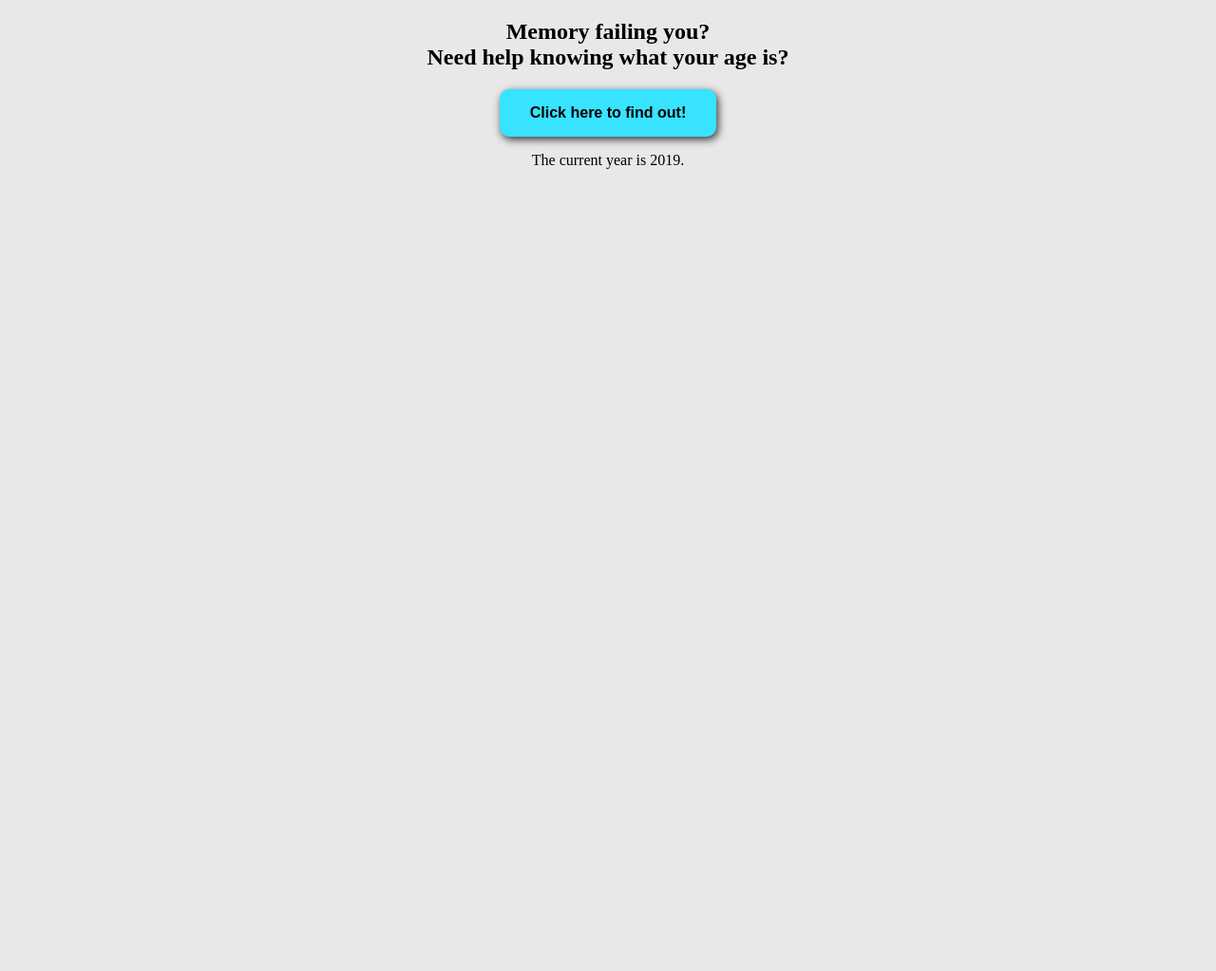
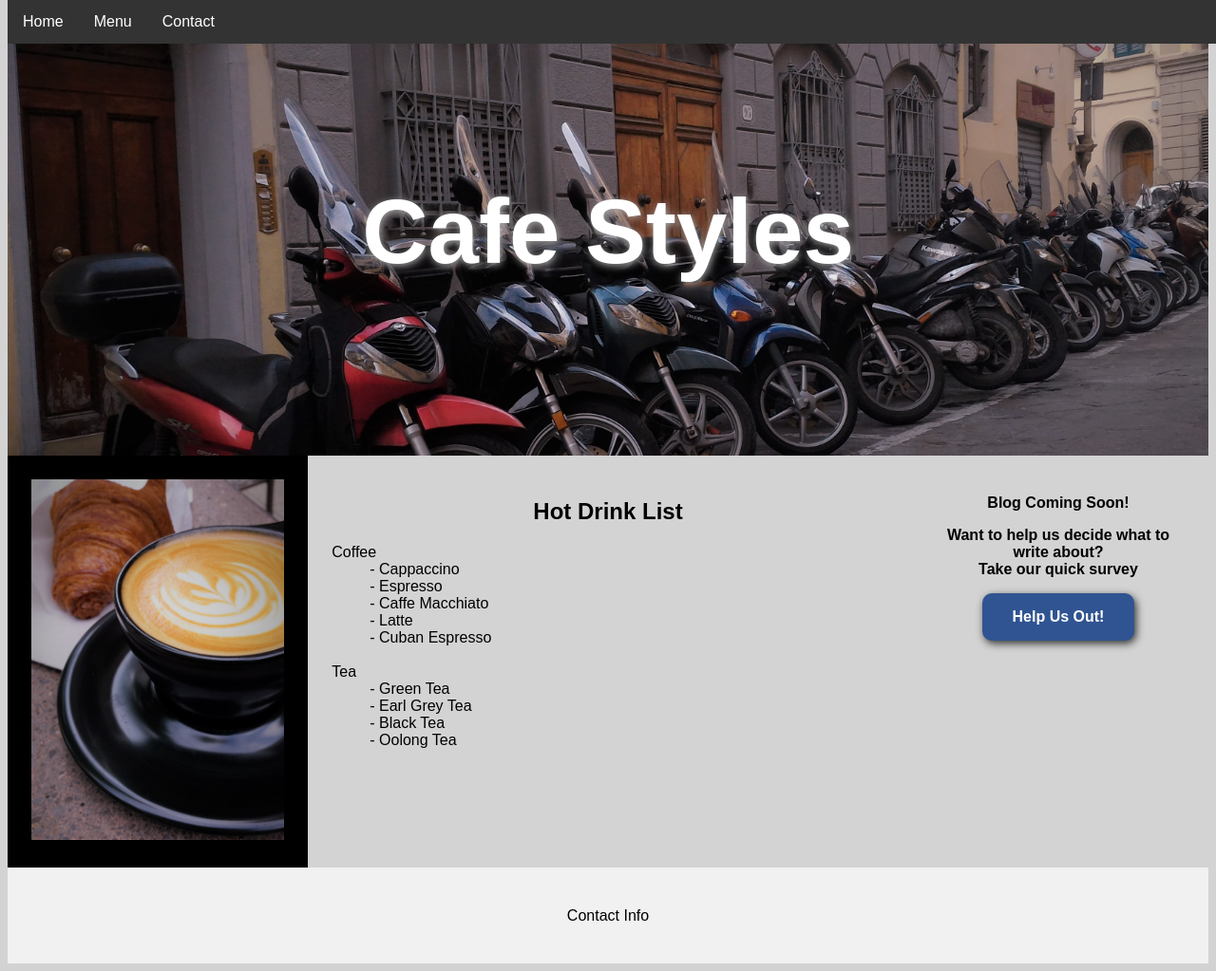
Before and after one commit to ShadowRogue42/DMP, a plain HTML site: page index.html in a window 1280 px wide. Shown: the whole page at 95% size. Before the commit the page ends 800 px from the top, so only its background shows below. Drawn offline with Linux system fonts and the light colour scheme.

Commit message:
rubric3 work

```diff
--- a/index.html
+++ b/index.html
@@ -2,29 +2,75 @@
 <html>
 <head>
 	<meta charset="utf-8">
-	<title>Rubric 1</title>
+	<title>Rubric 3</title>
 	<link href="style.css" type="text/css" rel="stylesheet">
-
-	<script src="script.js"></script>
-
 </head>
 
 <body>
 
-	<h2>Memory failing you?<br/>Need help knowing what your age is?</h2>
+	<div class="topnav">
+		<ul id="nav">
+			<li><a href="#home">Home</a></li>
+			<li><a href="#menu">Menu</a></li>
+			<li><a href="#contact">Contact</a></li>
+		</ul>
+	</div>
 
-	<button onClick="myFunction()">Click here to find out!</button>
+	<div class="header" id="home">
+		<h2>Cafe Styles</h2>
+	</div>
 
-	<p>The current year is <span id="date"></span>.</p>
+	<div class="row">
+		<div class="column side" style="background-color: black">
+			<div>
+				<img class="sideImg" src="images/cafe.jpg" alt="">
+			</div>
+		</div>
 
-	<p id="prompto"></p>
+		<div id="menu" class="column middle">
+
+			<h2 id="menuTitle">Hot Drink List</h2>
+
+			<dl>
+				<div id="coffee">
+					<dt >Coffee</dt>
+						<dd>- Cappaccino</dd>
+						<dd>- Espresso</dd>
+						<dd>- Caffe Macchiato</dd>
+						<dd>- Latte</dd>
+				</div>
+				<br/>
+				<div id="teas">
+					<dt >Tea</dt>
+						<dd>- Green Tea</dd>
+						<dd>- Earl Grey Tea</dd>
+						<dd>- Black Tea</dd>
+						<dd>- Oolong Tea</dd>
+				</div>
+			</dl>
+
+		</div>
+		<div class="column side" id="blog">
+
+			<p>Blog Coming Soon!</p>
+
+			<p>Want to help us decide what to write about? <br/> Take our quick survey</p>
+			<button onClick="mySurvey()">Help Us Out!</button>
+
+			<p id="prompto"></p>
+
+		</div>
+	</div>
+
+	<div class="footer">
+		<p id="contact">Contact Info</p>
+	</div>
 
 
-	<script>
-		var time = new Date();
-		console.log(time.getFullYear());
-		document.getElementById("date").innerHTML = time.getFullYear();
-	</script>
+
+
+	<script src="script.js"></script>
 
 </body>
+
 </html>
--- a/script.js
+++ b/script.js
@@ -1,15 +1,44 @@
 // JavaScript Document
 
-function myFunction() {
+var navChild = document.getElementById("nav");
+
+console.log("Number of nav links: " + navChild.childElementCount);
+
+var menuItems = document.getElementsByTagName("dd");
+
+console.log("Number of items on menu: " + menuItems.length);
+
+
+
+var myMenu = document.getElementById("menuTitle");
+
+myMenu.setAttribute("style", "text-align: center");
+
+var myBlog = document.getElementById("blog");
+
+myBlog.setAttribute("style", "text-align: center; font-weight: bold;");
+
+
+
+var newItem = document.createElement("dd");
+
+var newText = document.createTextNode("- Cuban Espresso");
+
+document.getElementById("coffee").appendChild(newItem);
+
+newItem.appendChild(newText);
+
+
+
+
+function mySurvey() {
 	var txt;
-	var birth = prompt("Please enter the year you were born:", "YYYY");
-	var age = 2019 - birth;
-	var person = prompt("Please enter your name:", "Harry Potter");
+	var drink = prompt("What type of drinks do you enjoy?", "Coffee");
 
-	if (person == null || person == "") {
-		txt = "User cancelled the prompt.";
+	if (drink == null || drink == "") {
+		txt = "User cancelled the survey.";
 	} else {
-		txt = "Hello " + person + "! You are " + age + ".";
+		txt = "Thanks for taking our survey! Check back later to learn of great " + drink + " recipes and ideas!";
 	}
 	document.getElementById("prompto").innerHTML = txt;
 }
--- a/style.css
+++ b/style.css
@@ -1,17 +1,106 @@
 /* CSS Document */
 
+* {
+  box-sizing: border-box;
+}
+
 body {
+  font-family: Arial, Helvetica, sans-serif;
+	background-color: lightgray;
+}
+
+/* Style the top navigation bar */
+.topnav {
+	display: block;
+}
+
+.topnav ul {
+	list-style-type: none;
+	margin: 0;
+	padding: 0;
+	overflow: hidden;
+	background-color: #333;
+	position: fixed;
+	width: 100%;
+	top: 0;
+}
+
+.topnav li {
+	float: left;
+}
+
+/* Style the topnav links */
+.topnav li a {
+	display: block;
+	color: white;
 	text-align: center;
-	background-color: #E8E8E8;
+	padding: 14px 16px;
+	text-decoration: none;
+}
+
+/* Change color on hover */
+.topnav li a:hover {
+	background-color: #111;
+}
+
+.topnav li a:active {
+	background-color: #4CAF50;
+}
+
+/* Style the header */
+.header {
+  background: url("images/scooters.jpg") no-repeat center;
+	background-size: cover;
+  padding: 8%;
+  text-align: center;
+	color: white;
+	text-shadow: 1px 2px 8px #aaa;
+	font-size: 4rem;
+}
+
+/* Create three unequal columns that floats next to each other */
+.column {
+  float: left;
+  padding: 2%;
+	min-height: 350px;
+}
+
+/* Left and right column */
+.column.side {
+	width: 25%;
+}
+
+/* Middle column */
+.column.middle {
+	width: 50%;
+}
+
+/* Clear floats after the columns */
+.row:after {
+  content: "";
+  display: table;
+  clear: both;
+}
+
+/* Style the footer */
+.footer {
+  background-color: #f1f1f1;
+  padding: 2%;
+  text-align: center;
+}
+
+.sideImg {
+	width: 100%;
+	margin: auto;
 }
 
 button {
 	padding: 1rem 2rem;
 	border-radius: 10px;
 	border: none;
-	background-color: #38E3FF;
+	background-color: #305492;
 	cursor: pointer;
-	color: #000;
+	color: #fff;
 	font-size: 1rem;
 	font-weight: bold;
 	box-shadow: 2px 3px 8px #333;
@@ -22,3 +111,14 @@ button:hover {
 	color: #fff;
 	font-style: italic;
 }
+
+
+
+
+
+/* Responsive layout - makes the three columns stack on top of each other instead of next to each other */
+@media (max-width: 600px) {
+  .column.side, .column.middle {
+    width: 100%;
+  }
+}
```
Also changed, not shown: images/cafe.jpg (added), images/scooters.jpg (added).
